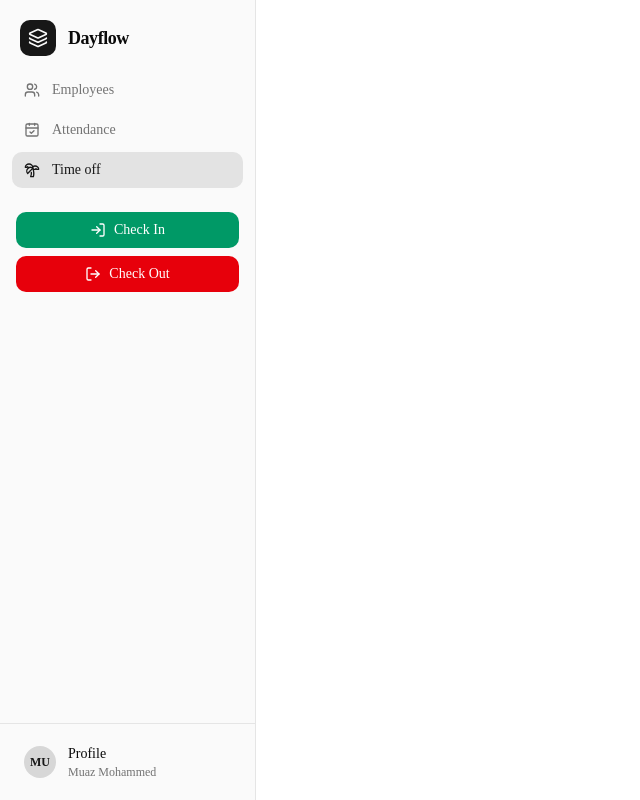
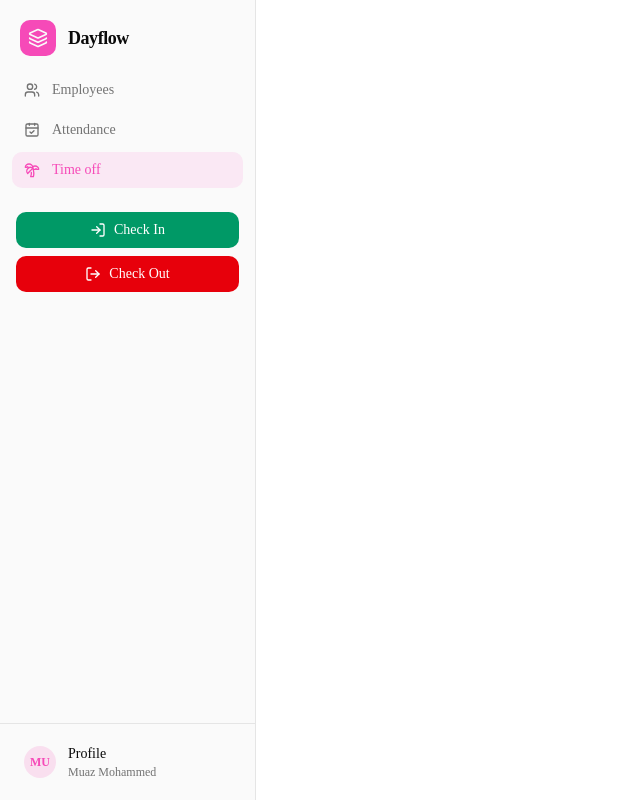
Before and after one commit to Ashil07/Odoo-NMIT-Hackathon-Dayflow, a Next.js app: page /time-off in a window 1280 px wide. Shown: the whole page, without its empty margins (0-640 px from the left). Built offline with nearby package versions, Linux system fonts and the light colour scheme.

Commit message:
tune theme odoo purple
primary + ring + sidebar tokens to odoo plum 714b67. metadata title dayflow hrms.

```diff
--- a/src/app/globals.css
+++ b/src/app/globals.css
@@ -55,7 +55,7 @@
   --card-foreground: oklch(0.145 0 0);
   --popover: oklch(1 0 0);
   --popover-foreground: oklch(0.145 0 0);
-  --primary: oklch(0.205 0 0);
+  --primary: oklch(0.685 0.233 345.735); /* odoo plum #714B67 */
   --primary-foreground: oklch(0.985 0 0);
   --secondary: oklch(0.97 0 0);
   --secondary-foreground: oklch(0.205 0 0);
@@ -66,7 +66,7 @@
   --destructive: oklch(0.577 0.245 27.325);
   --border: oklch(0.922 0 0);
   --input: oklch(0.922 0 0);
-  --ring: oklch(0.708 0 0);
+  --ring: oklch(0.685 0.15 345.735);
   --chart-1: oklch(0.87 0 0);
   --chart-2: oklch(0.556 0 0);
   --chart-3: oklch(0.439 0 0);
@@ -75,12 +75,12 @@
   --radius: 0.625rem;
   --sidebar: oklch(0.985 0 0);
   --sidebar-foreground: oklch(0.145 0 0);
-  --sidebar-primary: oklch(0.205 0 0);
+  --sidebar-primary: oklch(0.685 0.233 345.735);
   --sidebar-primary-foreground: oklch(0.985 0 0);
   --sidebar-accent: oklch(0.97 0 0);
   --sidebar-accent-foreground: oklch(0.205 0 0);
   --sidebar-border: oklch(0.922 0 0);
-  --sidebar-ring: oklch(0.708 0 0);
+  --sidebar-ring: oklch(0.685 0.15 345.735);
 }
 
 .dark {
--- a/src/app/layout.tsx
+++ b/src/app/layout.tsx
@@ -13,8 +13,8 @@ const geistMono = Geist_Mono({
 });
 
 export const metadata: Metadata = {
-  title: "Create Next App",
-  description: "Generated by create next app",
+  title: "Dayflow — HRMS",
+  description: "Every workday, perfectly aligned.",
 };
 
 export default function RootLayout({ children }: LayoutProps<"/">) {
```
